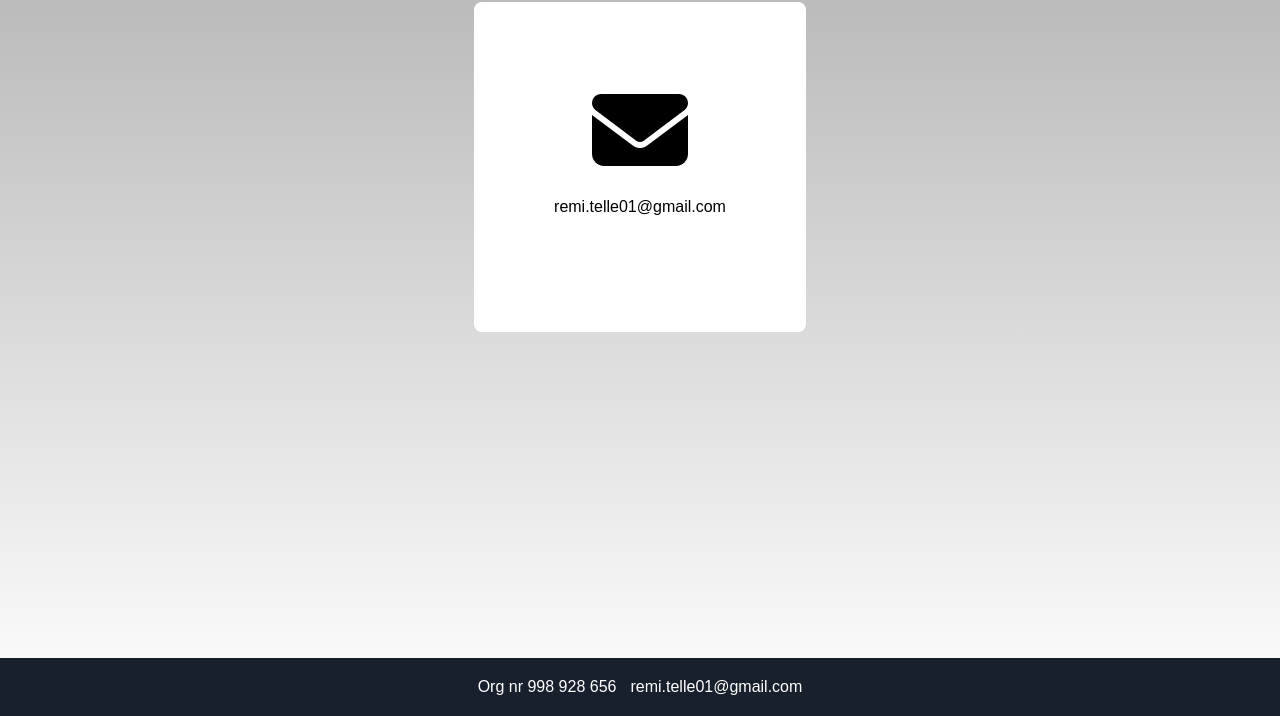
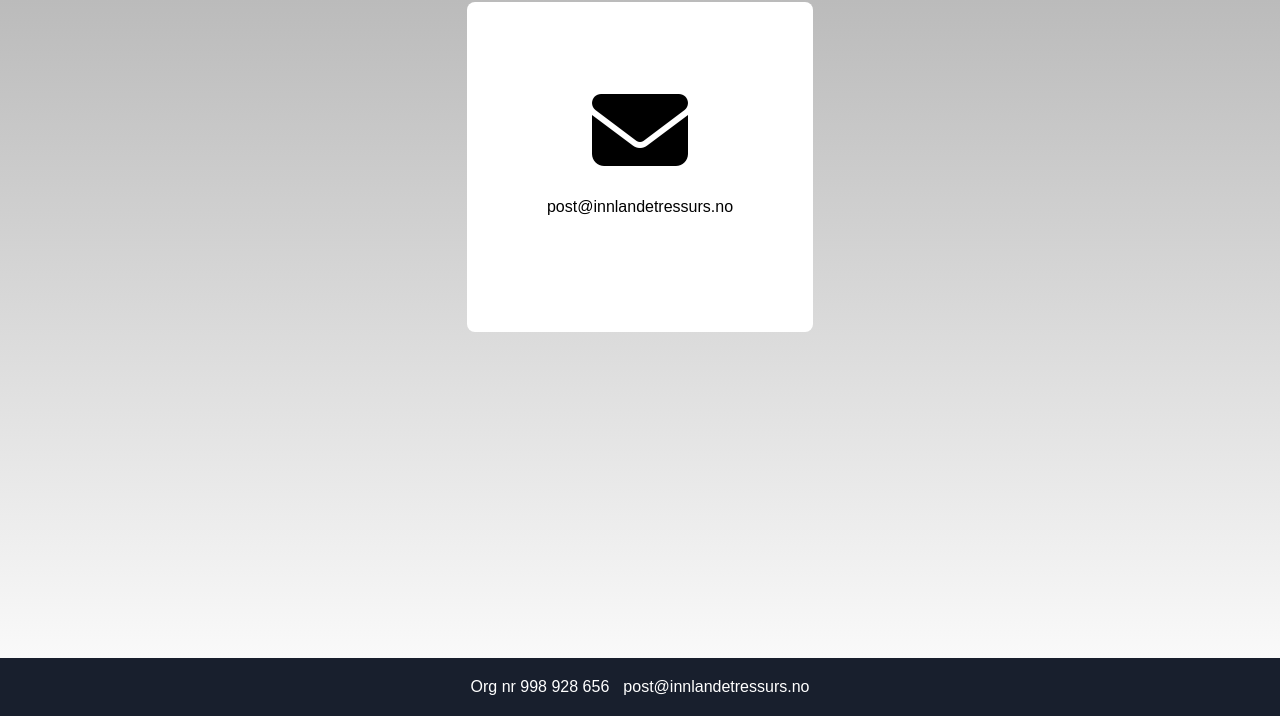
Before and after one commit to RemiTelle/innlandet-ressurs, a plain HTML site: page kontakt/index.html in a window 1280 px wide. Shown: the part 84-800 px from the top of the page. Drawn offline with Linux system fonts and the light colour scheme.

Commit message:
update email

```diff
--- a/kontakt/index.html
+++ b/kontakt/index.html
@@ -34,9 +34,9 @@
 
       <div class="contact">
 
-        <a class="contact-item"  href="mailto:jonathan@hamarvedsentral.no">
+        <a class="contact-item"  href="mailto:post@innlandetressurs.no">
           <i class="fas fa-envelope"></i>
-          <span>remi.telle01@gmail.com</span>
+          <span>post@innlandetressurs.no</span>
         </a>
         </div>
 
@@ -45,7 +45,7 @@
     <footer class="footer">
       <div class="footer-content">
         <a href="https://www.proff.no/selskap/innlandet-ressurs-as/ridabu/kontor-og-teletjenester/IGIQIA807SL">Org nr 998 928 656</a>
-    <a href="mailto:remi.telle01@gmail.com">remi.telle01@gmail.com</a>
+    <a href="mailto:post@innlandetressurs.no">post@innlandetressurs.no</a>
   </div>
 </footer>
     <script src="../nav.js"></script>
```
Also changed, not shown: index.html (+1 -1 lines).
